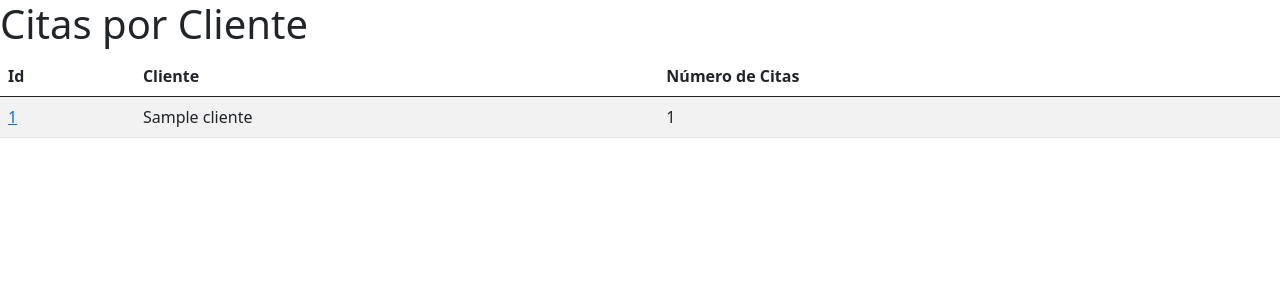
After one commit to Fernando252/consultorio, a Django app: page /citas/ in a window 1280 px wide. The commit adds this page. Shown: the top 300 px of the page. Run offline with Django 3.2, Linux system fonts and the light colour scheme; tables that the repository leaves empty hold one stand-in row (values such as "Sample post").

Commit message:
citas por cliente

```diff
--- /dev/null
+++ b/consultorio/templates/citas.html
@@ -0,0 +1,34 @@
+{% extends 'base.html' %}
+
+{% block content %}
+<!DOCTYPE html>
+<html lang="es">
+<head>
+    <title>Citas por Cliente</title>
+</head>
+<body>
+
+<h1>Citas por Cliente</h1>
+
+<table class="table table-striped">
+    <thead>
+        <tr>
+            <th>Id</th>
+            <th>Cliente</th>
+            <th>Número de Citas</th>
+        </tr>
+    </thead>
+    <tbody>
+        {% for cliente in citas_por_cliente %}
+            <tr>
+                <td><a href="/cliente/{{ cliente.pk }}">{{ cliente.pk }}</a></td>
+                <td>{{ cliente.nombrec }}</td>
+                <td>{{ cliente.num_citas }}</td>
+            </tr>
+        {% endfor %}
+    </tbody>
+</table>
+
+</body>
+</html>
+{% endblock %}
--- a/consultorio/templates/index.html
+++ b/consultorio/templates/index.html
@@ -14,6 +14,7 @@
         <li><a href="abogados">Ir a la Lista de Abogados</a></li>
         <li><a href="clientes">Ir a la Lista de Clientes</a></li>`
         <li><a href="ver_casos">Ir a la Lista de Casos</a></li>
+        <li><a href="citas">Ir a la Lista de Citas</a></li>
         <!-- Agrega otros enlaces según tus necesidades -->
     </ul>
 </body>
--- a/consultorio/urls.py
+++ b/consultorio/urls.py
@@ -15,17 +15,21 @@ Including another URLconf
 """
 from django.contrib import admin
 from django.urls import path
-from login.views import ver_abogados, ver_clientes,ver_abogado,ver_cliente, index,ver_casos,casos_abogado
+from login.views import ver_abogados, ver_clientes,ver_abogado,ver_cliente, index,ver_casos,casos_abogado,citas
 
 
 urlpatterns = [
     path('admin/', admin.site.urls),
     path('abogados/', ver_abogados),
     path('abogado/<int:codigo_abogado>/', ver_abogado, name="detalle_abogados"),
+
     path('clientes/', ver_clientes),
     path('cliente/<int:codigo_cliente>/', ver_cliente, name="detalle_cliente"),
+
     path('ver_casos/', ver_casos),
     path('caso/<int:codigo_abogado>/', casos_abogado, name="detalle_casos"),
+
+    path('citas/', citas),
     path('', index, name='index'),
 
 
--- a/login/views.py
+++ b/login/views.py
@@ -4,8 +4,17 @@ from rest_framework.response import Response
 from rest_framework import serializers
 
 from django.db.models import Count
-from .models import Abogado, Clientes
-from .models import Casos
+from .models import Abogado, Clientes, Cita, Casos
+from .models import Clientes, Cita
+
+def citas(request):
+    citas_por_cliente = Clientes.objects.annotate(num_citas=Count('citas'))
+    contenido = {
+        'citas_por_cliente': citas_por_cliente
+    }
+    template = "citas.html"
+    return render(request, template, contenido)
+
 
 def ver_casos(request):
     casos_por_abogado = Abogado.objects.annotate(num_casos=Count('casos'))
```
Also changed, not shown: consultorio/templates/cita_cliente.html (added).
